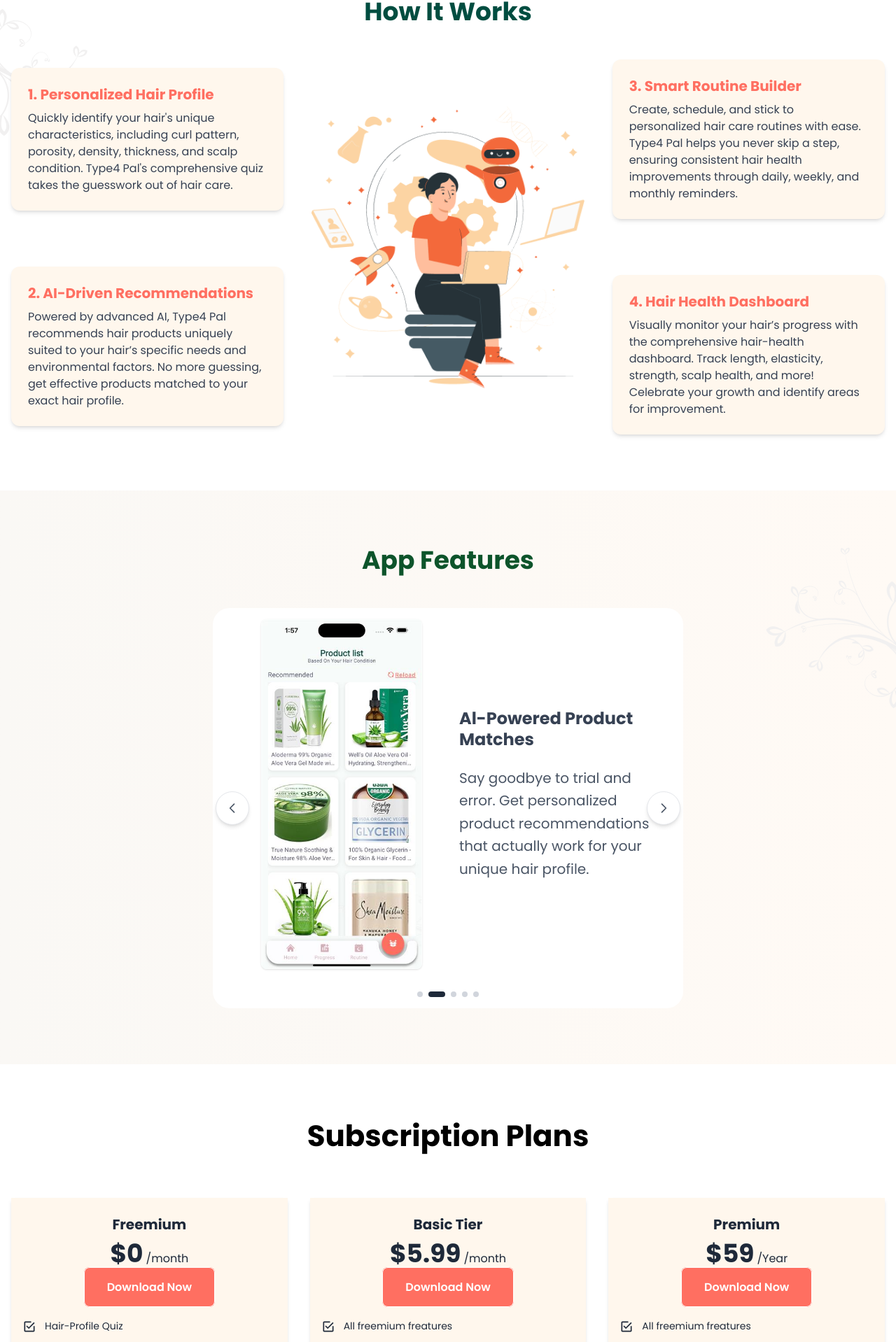
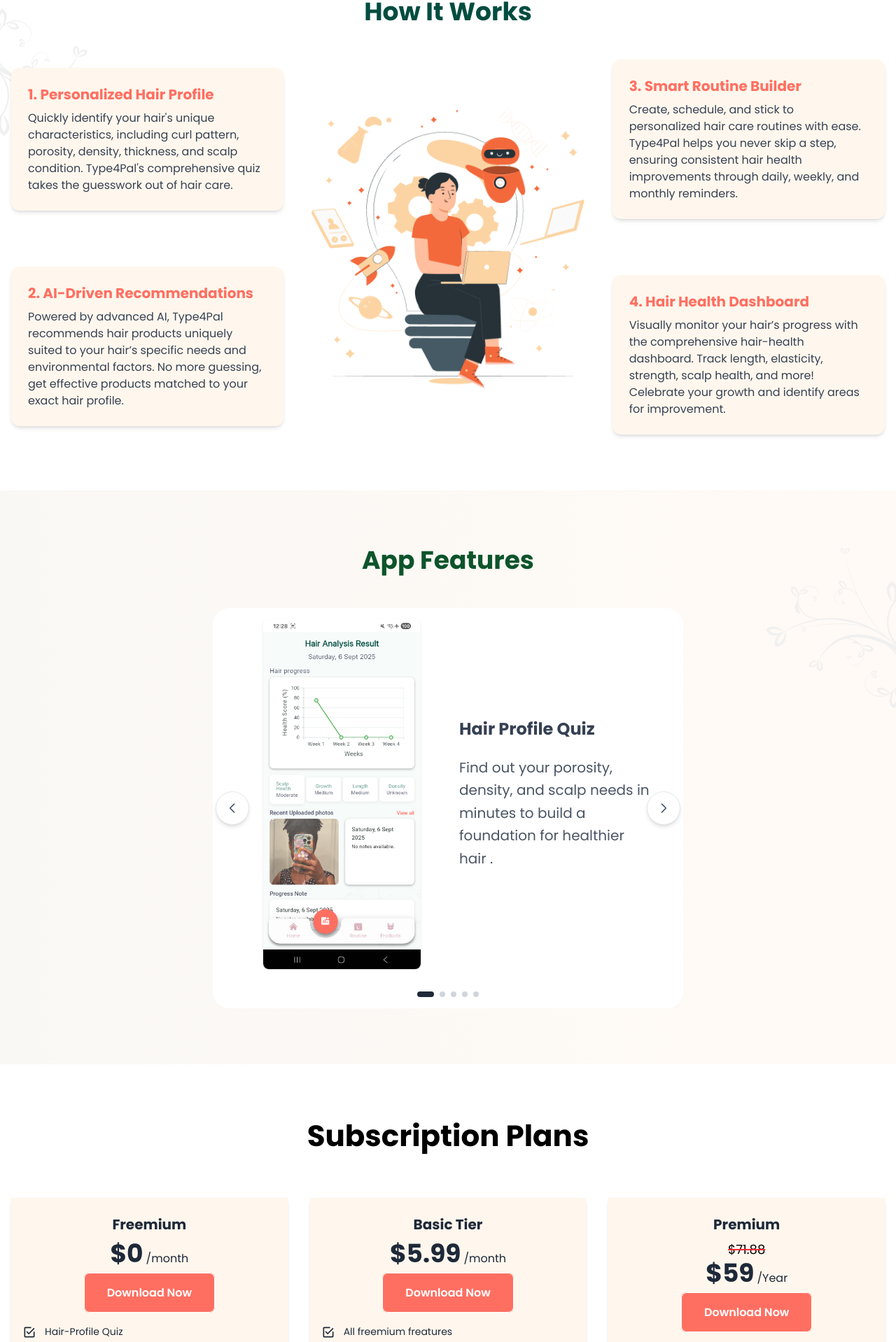
Before and after one commit to naimekattor/type4Pal, a React (Vite) app: page / in a window 1280 px wide. Shown: the part 849-2767 px from the top of the page at 70% size. Built offline with nearby package versions, Linux system fonts and the light colour scheme.

Commit message:
updated price

```diff
--- a/src/components/Footer.jsx
+++ b/src/components/Footer.jsx
@@ -67,7 +67,7 @@
 
                 <div className="flex flex-col items-start text-white">
                   <span className="text-[10px] font-normal  uppercase">
-                    Download on the
+                    Download on
                   </span>
                   <span className="text-[10px] md:text-[18px] font-normal ">
                     Google Play
@@ -111,7 +111,7 @@
 
                 <div className="flex flex-col items-start text-white">
                   <span className="text-[10px]  font-normal  uppercase">
-                    Download on the
+                    Download on
                   </span>
                   <span className="text-[10px] md:text-[18px] font-normal ">
                     App Store
--- a/src/components/HowItWorks.jsx
+++ b/src/components/HowItWorks.jsx
@@ -8,19 +8,19 @@
       id: 1,
       title: "Personalized Hair Profile",
       description:
-        "Quickly identify your hair's unique characteristics, including curl pattern, porosity, density, thickness, and scalp condition. Type4 Pal's comprehensive quiz takes the guesswork out of hair care.",
+        "Quickly identify your hair's unique characteristics, including curl pattern, porosity, density, thickness, and scalp condition. Type4Pal's comprehensive quiz takes the guesswork out of hair care.",
     },
     {
       id: 2,
       title: " AI-Driven Recommendations",
       description:
-        "Powered by advanced AI, Type4 Pal recommends hair products uniquely suited to your hair’s specific needs and environmental factors. No more guessing, get effective products matched to your exact hair profile.",
+        "Powered by advanced AI, Type4Pal recommends hair products uniquely suited to your hair’s specific needs and environmental factors. No more guessing, get effective products matched to your exact hair profile.",
     },
     {
       id: 3,
       title: "Smart Routine Builder",
       description:
-        "Create, schedule, and stick to personalized hair care routines with ease. Type4 Pal helps you never skip a step, ensuring consistent hair health improvements through daily, weekly, and monthly reminders.",
+        "Create, schedule, and stick to personalized hair care routines with ease. Type4Pal helps you never skip a step, ensuring consistent hair health improvements through daily, weekly, and monthly reminders.",
     },
     {
       id: 4,
--- a/src/components/InfoCard.jsx
+++ b/src/components/InfoCard.jsx
@@ -32,7 +32,7 @@
   },
   {
     image: hairImg5,
-    title: "Daily Haircare Tips",
+    title: "Weekly Haircare Tips",
     description:
       "Small changes, big results. Receive bite-sized tips tailored to your routine so your hair stays healthy between washes.",
   },
@@ -76,13 +76,13 @@
   const [isAnimating, setIsAnimating] = useState(false);
 
   // Auto-play functionality
-  useEffect(() => {
-    const interval = setInterval(() => {
-      nextSlide();
-    }, 5000);
+  // useEffect(() => {
+  //   const interval = setInterval(() => {
+  //     nextSlide();
+  //   }, 5000);
 
-    return () => clearInterval(interval);
-  }, []);
+  //   return () => clearInterval(interval);
+  // }, []);
 
   const nextSlide = () => {
     if (isAnimating) return;
--- a/src/components/Navbar.jsx
+++ b/src/components/Navbar.jsx
@@ -108,7 +108,11 @@
                   : ""
               }`}
             >
-              <a href="#" onClick={() => setActive("Blog")}>
+              <a
+                href="https://type4pal.hashnode.dev/"
+                target="_blank"
+                onClick={() => setActive("Blog")}
+              >
                 Blog
               </a>
             </li>
--- a/src/components/SubscriptionSection.jsx
+++ b/src/components/SubscriptionSection.jsx
@@ -34,6 +34,7 @@
   },
   {
     name: "Premium",
+    actualPrice: "$71.88",
     price: "$59",
     period: "/Year",
 
@@ -70,7 +71,10 @@
                 <h3 className="text-[#1e2939] text-xl font-bold mb-2">
                   {plan.name}
                 </h3>
-                <div className="flex items-baseline justify-center mb-4">
+                <span className="text-lg mb-2 line-through decoration-red-500 decoration-2">
+                  {plan.actualPrice}
+                </span>
+                <div className="flex items-baseline justify-center mb-6">
                   <span className="text-4xl font-bold text-[#1e2939]">
                     {plan.price}
                   </span>
@@ -80,7 +84,7 @@
                   to={"https://play.google.com/store"}
                   target="_blank"
                   className={`
-                    plan.popular bg-[#FF6F61] px-8 py-4 hover:bg-[#fa5749] text-white border  cursor-pointer font-semibold rounded-lg
+                    plan.popular bg-[#FF6F61] px-8 py-4 hover:bg-[#fa5749] text-white border cursor-pointer font-semibold rounded-lg
                   `}
                 >
                   {plan.buttonText}
```
